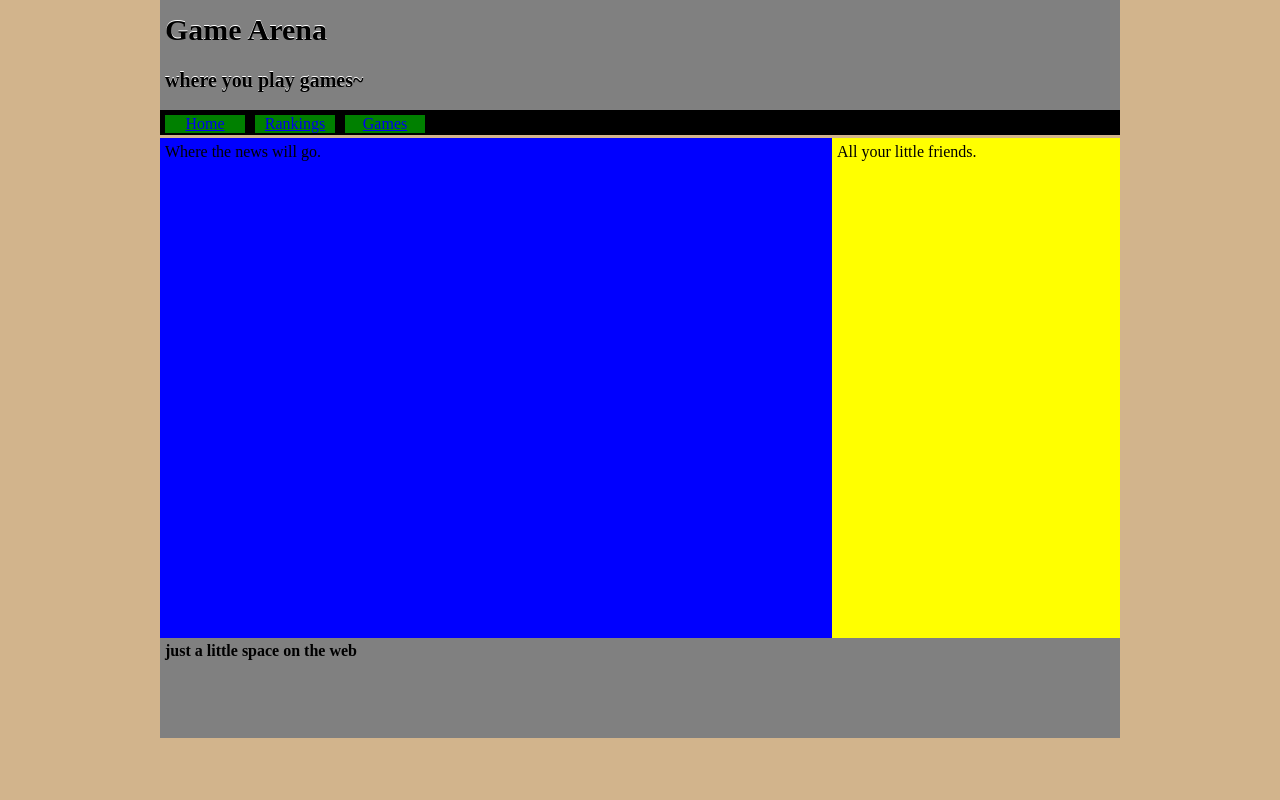
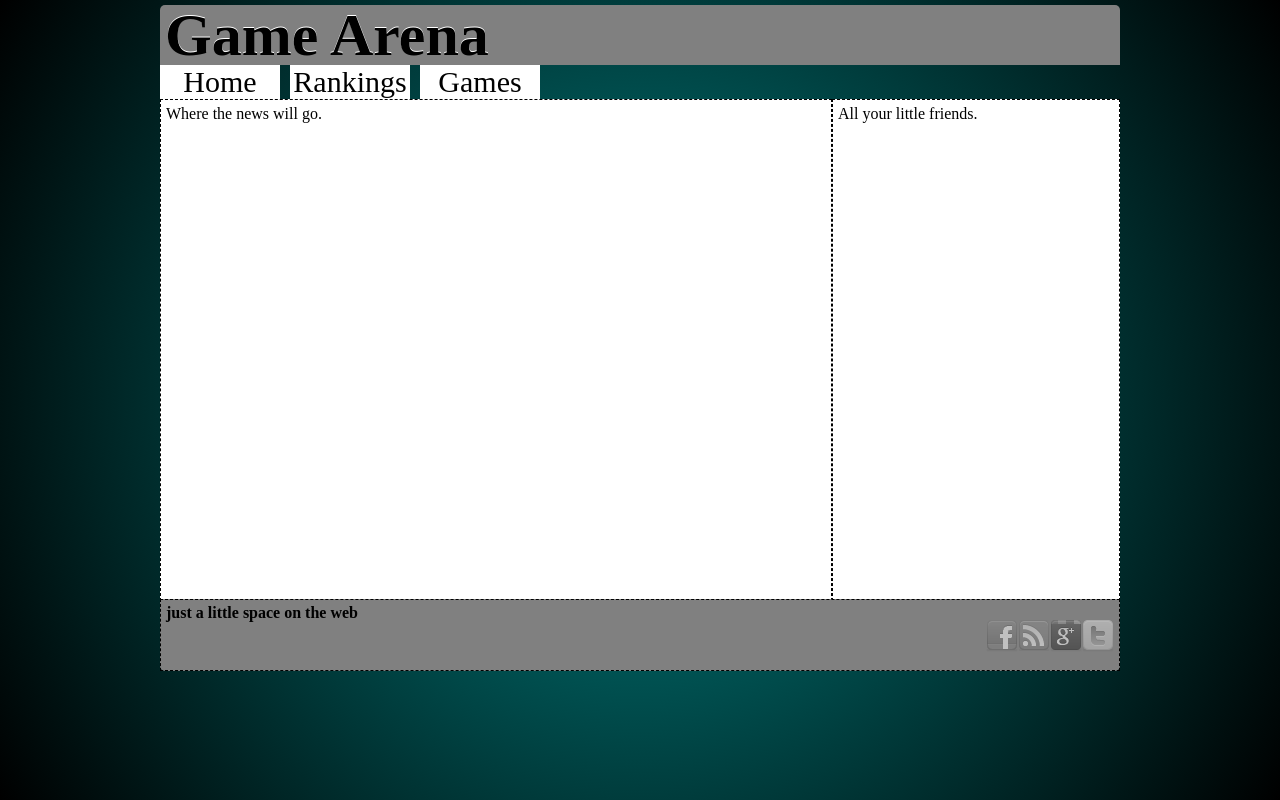
Before and after one commit to awlee/wdd-app, a Python web app: template wdd-app/templates/index.html in a window 1280 px wide. Run offline with Jinja, Linux system fonts and the light colour scheme; the template is opened without the code that fills it, so the values that code supplies are empty; some libraries are stand-ins or nearby versions; some web fonts are replaced.

Commit message:
added some more styling, gradient visible in chrome

```diff
--- a/wdd-app/static/styles.css
+++ b/wdd-app/static/styles.css
@@ -2,23 +2,45 @@
 	margin: 0;
 
 }
-
 #wrapper{
-
 //height: 100%;
 }
 body{
+	padding-top: 5px;
+	margin-top:5px;
 	margin: auto;
 	width: 960px;
 	max-height: 600px;
 	//height: 100%;
-	background-color:tan;
+	background: #000000; /* for non-css3 browsers */
+	<!--css gradient tutorial here: http://webdesignerwall.com/tutorials/cross-browser-css-gradient-->
+	//filter: progid:DXImageTransform.Microsoft.gradient(startColorstr='#cccccc', endColorstr='#00000'); /* for IE */
+	//background: -webkit-gradient(linear, left top, left bottom, from(#ccc), to(#000000)); /* for webkit browsers */
+
+
+	//circular
+	background: #999; /* for non-css3 browsers */
+	<!--css gradient tutorial here: http://webdesignerwall.com/tutorials/cross-browser-css-gradient-->
+	filter: progid:DXImageTransform.Microsoft.gradient(startColorstr='#008080', endColorstr='#00000'); /* for IE */
+
+	background: -webkit-radial-gradient(circle, #008080, #000); /* for webkit browsers */
+
+
 	font-family: "Times New Roman", Georgia, Serif;
 }
 #news-content,#friendlist-content, #footer-content{
 padding: 5px;
+border:1px dashed;
+height: 100%
 }
 #header{
+
+
+border-bottom-left-radius: 0px;
+ border-bottom-right-radius: 0px;
+ border-top-left-radius :5px;
+ border-top-right-radius :5px;
+//border-radius: 15px;
 	font-family: 'IM Fell Double Pica SC', serif;
 	//height: 15%;
     background-color: gray;
@@ -35,8 +57,8 @@ padding: 5px;
 #news
 {	float: left;
 	margin: 0;
-	display:table-cell;;
-	background-color: blue;
+	display:table-cell;
+	background-color: white;
 	//position: absolute;
 	//left: 0px;
 	height:500px;
@@ -44,6 +66,7 @@ padding: 5px;
 	//min-width: 750px;
 	width: 70%;
 	position:relative;
+	color: black;
 
 }
 #info{
@@ -57,7 +80,7 @@ margin: 0;
 
 .navigation{
 	padding: 0;
-	height: 25px;
+	//height: 25px;
 	background-color: black;
 	width: 100%;
 	position:relative;
@@ -69,21 +92,38 @@ margin: 0;
 	padding: 0;
 }
 
+.navigation ul li:first-child{
+	    margin: 0px 5px 0 0px;
+}
 .navigation li{
 	float: left;
-	margin: 5px;
+	margin: 0px 5px 0 5px;
 }
 
 .navigation a{
+	font-size: 30px;
 	display: block;
-	background-color: green;
-	width: 80px;
+	background-color: white;
+	width: 120px;
 	text-align: center;
+	text-decoration: none; //links have no color
+
+}
+.navigation ul li a{
+	    color: black;
+}
+
+.navigation ul li a:hover{
+	    //font-weight: bold;
+	    //color: white;
+
+	    background-color:#D3D3D3 ;
+
 }
 
 #friendlist{
 	//display: block;
-	background-color: yellow;
+	background-color: white;
 	//position: absolute;
 	float: left;
 	display:table-cell;
@@ -107,11 +147,17 @@ content: ".";
 
 
 #footer{
-	height: 100px;
+	border-bottom-left-radius: 5px;
+ border-bottom-right-radius: 5px;
+ border-top-left-radius :0px;
+ border-top-right-radius :0px;
+    height: 60px;
+    padding-bottom: 5px;
     background-color: gray;
     //position: absolute;
     position:relative;
     bottom: 0px;
+    padding-bottom: 12px;
     //border: 1px solid;
 }
 
@@ -129,10 +175,79 @@ content: ".";
 
 h1{
 	text-shadow: white 0px -1px 0;
-	font-size: 30px;
+	font-size: 60px;
 }
 
 h2{
 	text-shadow: white 0px -1px 0;
 	font-size: 20px;
 }
+
+/******Social Icons*****/
+
+.social li{
+height: 32px;
+width:32px;
+}
+.social{
+float:right;
+list-style:none;
+}
+.social li a{
+height: 32px;
+width:32px;
+}
+
+.social li {
+float:left;
+}
+
+.social li a.facebook,
+.social li a.twitter,
+.social li a.rss,
+.social li a.googleplus{
+content:"";
+height:32px;
+width:32px;
+opacity: 0.5;
+background:url("images/socialmedia.png") no-repeat;
+}
+
+.social li a.facebook{
+display:inline-block;
+background-position: -17px -66px;
+}
+.social li a.facebook:hover{
+display:inline-block;
+background-position: -17px -34px;
+}
+
+.social li a.twitter:hover{
+display:inline-block;
+background-position: -51px -34px;
+}
+.social li a.twitter{
+display:inline-block;
+background-position: -51px -66px;
+}
+.social li a.googleplus:hover{
+display:inline-block;
+background-position:  -86px -34px;
+}
+.social li a.googleplus{
+display:inline-block;
+background-position:  -86px -66px;
+}
+.social li a.rss:hover{
+display:inline-block;
+background-position: -120px -34px;
+height:31px;
+}
+.social li a.rss{
+display:inline-block;
+background-position: -120px -65px;
+height:31px;
+}
+.filler{
+display:none;
+}
--- a/wdd-app/templates/index.html
+++ b/wdd-app/templates/index.html
@@ -5,6 +5,75 @@
     <link href='http://fonts.googleapis.com/css?family=IM+Fell+Double+Pica+SC' rel='stylesheet' type='text/css'></link>
 </head>
 
+<script type="text/javascript"
+src="http://ajax.googleapis.com/ajax/libs/jquery/1.3/jquery.min.js">
+</script>
+<script>
+var media;
+
+var changeback;
+var _this;
+$(document).ready(function() {
+var origbg;
+$(".social li").hover(function (){//on hover
+
+media=$(this).children("a").attr("class");
+console.log(media);
+
+;
+
+origbg = $(_this).children("a").css('background-position');
+
+switch(media){
+case "facebook":
+$(this).children("a").css('background-position',"-17px -34px").stop().fadeTo('fast', 1 , function(){$(this).show()});
+break;
+case "twitter":{
+
+$(this).children("a").css('background-position',"-51px -34px").stop().fadeTo('fast', 1 , function(){$(this).show()});
+}
+break;
+case "googleplus":
+$(this).children("a").css('background-position',"-86px -34px").stop().fadeTo('fast', 1 , function(){$(this).show()});
+break;
+case "rss":
+$(this).children("a").css('background-position',"-120px -34px").stop().fadeTo('fast', 1 , function(){$(this).show()
+});
+
+
+}
+}
+, function(){ //
+
+switch(media){
+case"facebook":
+$(this).children("a").css('background-position',"-17px -66px").stop().fadeTo('slow', 0.5 , function(){$(this).show()});
+
+break;
+case"twitter":{
+$(this).children("a").css('background-position',"-51px -66px").stop().fadeTo('slow', 0.5 , function(){$(this).show()});
+}
+break;
+case"googleplus":
+$(this).children("a").css('background-position',"-86px -66px").stop().fadeTo('slow', 0.5 , function(){$(this).show()});
+
+break;
+case"rss":
+$(this).children("a").css('background-position',"-120px -64px").stop().fadeTo('slow', 0.5 , function(){$(this).show()});
+}
+}
+
+/*$(this).find("span").stop().fadeTo('normal', 1).show();
+console.log("hover out");
+*/
+
+//replace after hover out
+
+
+)});
+
+
+</script>
 
 <body>
 
@@ -12,7 +81,7 @@
 		<div id="header">
 			<div class="container">
 				<h1>Game Arena</h1>
-				<h2>where you play games~</h2>
+				<!--<h2>where you play games~</h2>-->
 			</div>
 		</div> <!--end header-->
 		<!--<div class="clearfix"> </div>-->
@@ -53,7 +122,15 @@
 			<div id="creditsAndSuch" class="container">
 				<h4>just a little space on the web</h4>
 			</div>
-			</div>
+
+			<ul class="social">
+			  <li><a class="facebook" href="#"><span class="filler">facebook</span></a></li>
+			  <li><a class="rss" href="#"><span class="filler">rss</span></a></li>
+			  <li><a class="googleplus" href="#"><span class="filler">github</span></a></li>
+			  <li><a class="twitter" href="#"><span class="filler">twitter</span></a></li>
+</li>
+</ul>
+		  </div>
 		</div>
 
 	</div> <!-- end wrapper-->
```
Also changed, not shown: wdd-app/server.py (+14 -1 lines), wdd-app/static/images/socialmedia.png (added), 3 other files.
